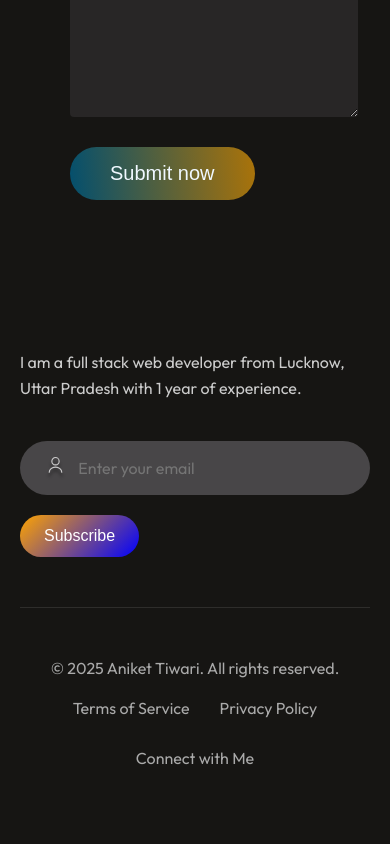
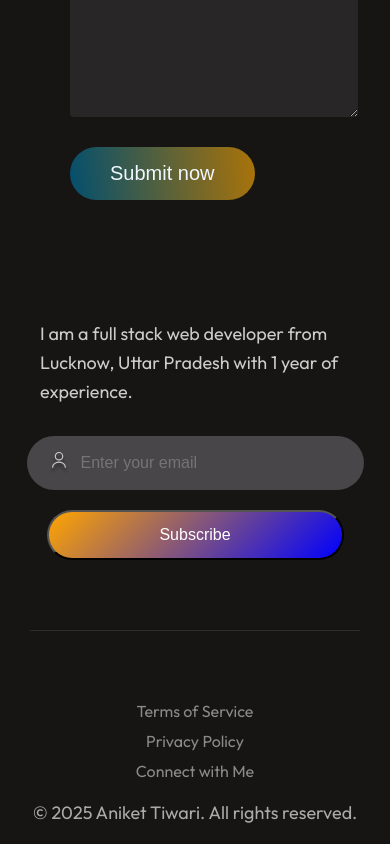
Before and after one commit to Anikettiw-at/portreact, a React (Vite) app: page / in a window 390 px wide. Shown: the part 6273-7117 px from the top of the page. Before the commit the page ends 7091 px from the top, so only its background shows below. Built offline with nearby package versions, Linux system fonts and the light colour scheme.

Commit message:
Update Footer.css
,v

```diff
--- a/src/components/Footer/Footer.css
+++ b/src/components/Footer/Footer.css
@@ -1,7 +1,5 @@
 .footer {
-  padding: 50px 20px;
-  max-width: 1200px;
-  margin: 0 auto;
+  margin: 50px 170px;
   display: flex;
   flex-direction: column;
   gap: 30px;
@@ -10,34 +8,37 @@
 .footer-top {
   display: flex;
   justify-content: space-between;
+  width: 100%;
   align-items: center;
-  flex-wrap: wrap;
-  gap: 40px;
+  padding: 20px 0;
+  gap: 50px;
 }
 
 .footer-top-left p {
   font-size: 20px;
-  max-width: 400px;
+  width: 400px;
   color: #ccc;
   line-height: 1.6;
+  padding-left: 10px;
 }
 
 .footer-top-right {
+
   display: flex;
   align-items: center;
-  gap: 20px;
-  flex-wrap: wrap;
+  gap: 25px;
+
 }
 
 .footer-email-input {
   display: flex;
   align-items: center;
-  gap: 12px;
-  padding: 15px 25px;
+  gap: 20px;
+  padding: 20px 30px;
+  padding-right: 80px;
   border-radius: 50px;
   background: rgb(72, 70, 72);
   transition: border 0.3s;
-  flex-grow: 1;
 }
 
 .footer-email-input input {
@@ -45,9 +46,7 @@
   border: none;
   background: transparent;
   color: white;
-  font-family: 'Outfit', sans-serif;
-  font-size: 18px;
-  width: 100%;
+
 }
 
 .footer-email-input img {
@@ -56,8 +55,8 @@
 }
 
 .footer-subscribe {
-  font-size: 18px;
-  padding: 14px 30px;
+  font-size: 20px;
+  padding: 22px 50px;
   border-radius: 50px;
   background: linear-gradient(135deg, orange 0%, blue 100%);
   cursor: pointer;
@@ -65,11 +64,10 @@
   color: white;
   font-weight: 500;
   text-align: center;
-  border: none;
 }
 
 .footer-subscribe:hover {
-  transform: scale(1.05);
+  transform: scale(1.1);
 }
 
 .footer-email-input:hover {
@@ -85,17 +83,17 @@ hr {
 .footer-bottom {
   display: flex;
   justify-content: space-between;
+  font-size: 18px;
   align-items: center;
-  flex-wrap: wrap;
-  gap: 20px;
+  padding: 20px 0;
+  width: 100%;
   color: #aaa;
-  font-size: 16px;
 }
 
 .footer-bottom-right {
   display: flex;
-  gap: 30px;
-  flex-wrap: wrap;
+  gap: 50px;
+  color: rgb(138, 138, 138);
 }
 
 .footer-bottom-right p:hover {
@@ -103,11 +101,33 @@ hr {
   transition: color 0.3s ease;
 }
 
-/* Responsive Design */
+/* Responsive Styles */
 @media (max-width: 768px) {
+  .footer {
+    margin: 50px 30px;
+  }
+
+  .footer-top {
+    flex-direction: column;
+    align-items: flex-start;
+    gap: 30px;
+  }
+
   .footer-top-left p {
-    font-size: 16px;
-    max-width: 100%;
+    width: 100%;
+    font-size: 18px;
+  }
+
+  .footer-top-right {
+    flex-direction: column;
+    gap: 20px;
+    width: 100%;
+  }
+
+  .footer-email-input {
+    width: 90%;
+    padding: 15px 20px;
+    gap: 10px;
   }
 
   .footer-email-input input {
@@ -115,16 +135,23 @@ hr {
   }
 
   .footer-subscribe {
+    width: 90%;
+    padding: 14px;
     font-size: 16px;
-    padding: 12px 24px;
   }
 
   .footer-bottom {
-    flex-direction: column;
+    flex-direction: column-reverse;
+    gap: 20px;
     text-align: center;
   }
 
   .footer-bottom-right {
-    justify-content: center;
+    flex-direction: column;
+    gap: 10px;
+  }
+
+  .footer-bottom-right p {
+    font-size: 16px;
   }
 }
```
